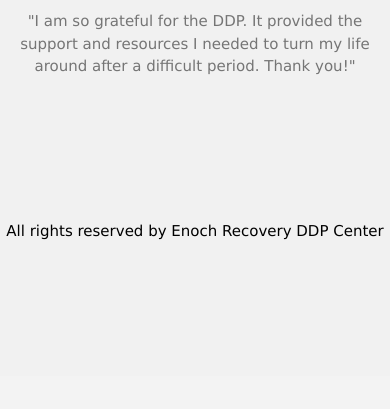
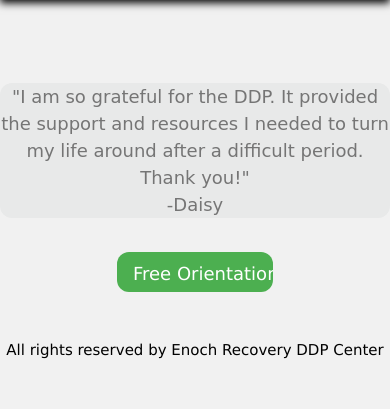
Before and after one commit to CruzPy/Enoch_Recovery, a Django app: page /testimonials/ in a window 390 px wide. Shown: the part 468-877 px from the top of the page. Before the commit the page ends 708 px from the top, so only its background shows below. Run offline with Django 4.2, Linux system fonts and the light colour scheme.

Commit message:
Fixed navbar dropdown for iphone Captioned and linked video Added more styling to webpage

```diff
--- a/EnochRecoveryApp/static/css/testimonials.css
+++ b/EnochRecoveryApp/static/css/testimonials.css
@@ -1,13 +1,22 @@
 /* CSS to make images the same size */
 .mySlides img {
-    width: 400px;
-    height: 250px;
-    /* Adjust the height as needed */
+    width: 800px;
+    height: 480px;
+    box-shadow: 0 4px 8px 0 rgba(0, 0, 0, 1);
 }
 
 /* Hide all slides by default */
 .mySlides {
     display: none;
+}
+
+.mySlides p {
+    background-color: #e8e9e9;
+    height: 30%;
+    width: 100%;
+    font-family:cursive;
+    font-size: large;
+    border-radius: 12px;
 }
 
 .video-container {
@@ -16,26 +25,17 @@
     /* 16:9 aspect ratio (9 / 16 * 100) */
     width: 100%;
     /* Occupy full width of the parent container */
-    max-width: 800px;
-    /* Set a maximum width if needed */
     margin: 0 auto;
     /* Center the container horizontally */
+    margin-top: 30px;
     margin-bottom: 50px;
 }
 
 .video-container iframe {
     position: absolute;
-    top: 0;
+    top: 0px;
     left: 0;
     width: 100%;
     height: 100%;
     box-shadow: 0 4px 8px 0 rgba(0, 0, 0, 1);
 }
-
-.mySlides img {
-    width: 800px;
-    height: 600px;
-    /* Adjust the height as needed */
-    box-shadow: 0 4px 8px 0 rgba(0, 0, 0, 1);
-    /* You can adjust the values to control the shadow's appearance */
-}
--- a/EnochRecoveryApp/templates/layout.html
+++ b/EnochRecoveryApp/templates/layout.html
@@ -17,12 +17,30 @@
     <a href="{% url 'home' %}" class="w3-bar-item w3-button">Enoch Recovery DDP</a>
     <!-- Right-sided navbar links. Hide them on small screens -->
     <div class="w3-right w3-hide-small">
-      <a href={% url 'home'%} class="w3-bar-item w3-button">About Us</a>
-      <a href={% url 'testimonials'%} class="w3-bar-item w3-button">Testimonials</a>
-      <a href={% url 'contact'%} class="w3-bar-item w3-button">Contact</a>
+      <a href="{% url 'home'%}" class="w3-bar-item w3-button">About Us</a>
+      <a href="{% url 'testimonials'%}" class="w3-bar-item w3-button">Testimonials</a>
+      <a href="{% url 'contact'%}" class="w3-bar-item w3-button">Contact</a>
+    </div>
+    <!-- Dropdown link for small screens -->
+    <div class="w3-dropdown-click w3-right w3-hide-medium w3-hide-large">
+      <button class="w3-button w3-padding-16 w3-right" onclick="toggleDropdown()">☰</button>
+      <div class="w3-dropdown-content w3-bar-block w3-card" id="myDropdown">
+        <a href="{% url 'home'%}" class="w3-bar-item w3-button">About Us</a>
+        <a href="{% url 'testimonials'%}" class="w3-bar-item w3-button">Testimonials</a>
+        <a href="{% url 'contact'%}" class="w3-bar-item w3-button">Contact</a>
+      </div>
     </div>
   </div>
 </div>
+
+<!-- Your existing JavaScript for dropdown functionality -->
+<script>
+function toggleDropdown() {
+  var dropdown = document.getElementById("myDropdown");
+  dropdown.classList.toggle("w3-show");
+}
+</script>
+
 
 <!-- Content Section -->
 <div class="w3-content fadeIn" style="max-width:1100px">
--- a/EnochRecoveryApp/templates/testimonials.html
+++ b/EnochRecoveryApp/templates/testimonials.html
@@ -6,41 +6,46 @@
 </head>
 <body>
 <!-- Testimonials Section -->
-<div class="w3-row w3-padding-64 fadeIn" id="testimonials">
-  <h1 class="w3-center">Success Stories</h1>
-  <div class="video-container">
-  <!-- Place your video iframe here -->
-  <iframe src="https://drive.google.com/file/d/1A-pwWvWQlDmdfSzftqMuhB8KWUnu_rgk/preview" frameborder="0" allow="autoplay" allowfullscreen></iframe>
+<div class="w3-row w3-center">
+  <h1 style="margin-top:100px; margin-left:auto; margin-right:auto; width:30%;" id="section">Success Stories</h1>
 </div>
 
-  <div class="w3-center w3-content w3-display-container">
+<div class="w3-row w3-center" id="testimonials">
+  <div class="w3-center video-container">
+    <iframe src="https://drive.google.com/file/d/1-ZssxxKrn4ravVORGpP9z1b9-dtK3VUx/preview" frameborder="0" allow="autoplay"></iframe>
+</div>
+
+  <div class="w3-center w3-col">
     <!-- Testimonial 1 -->
     <div class="mySlides">
       <img class="w3-hide-small" src="{% static 'images/t1.jpg' %}" alt="Testimonial 1">
-      <div class="w3-center w3-padding-16">
-        <h4>Chino</h4>
-        <p class="w3-text-grey">"The DDP was a life-changing experience. It helped me get back on track and make better choices. Highly recommended!"</p>
+      <div class="w3-left w3-padding-16">
+        <p class="w3-text-grey">"The DDP was a life-changing experience. It helped me get back on track and make better choices. Highly recommended!"<br>-Chino</p>
       </div>
     </div>
 
     <!-- Testimonial 2 -->
     <div class="mySlides">
       <img class="w3-hide-small" src="{% static 'images/t2.jpg' %}" alt="Testimonial 2">
-      <div class="w3-center w3-padding-16">
-        <h4>Daisy</h4>
-        <p class="w3-text-grey">"I am so grateful for the DDP. It provided the support and resources I needed to turn my life around after a difficult period. Thank you!"</p>
+      <div class="w3-left w3-padding-16">
+        <p class="w3-text-grey">"I am so grateful for the DDP. It provided the support and resources I needed to turn my life around after a difficult period. Thank you!"<br>-Daisy</p>
       </div>
     </div>
 
     <!-- Testimonial 3 -->
     <div class="mySlides">
       <img class="w3-hide-small" src="{% static 'images/t3.jpg' %}" alt="Testimonial 3">
-      <div class="w3-center w3-padding-16">
-        <h4>Chris</h4>
-        <p class="w3-text-grey">"Enrolling in the DDP program at Enoch Recovery was a turning point in my life. The program's supportive environment and dedicated staff helped me make positive changes and build a brighter future."</p>
+      <div class="w3-left w3-padding-16">
+        <p class="w3-text-grey">"Enrolling in the DDP program at Enoch Recovery was a turning point in my life. The program's supportive environment helped me make positive changes and build a brighter future." <br>-Chris</p>
       </div>
     </div>
 </div>
+</div>
+
+<div class="w3-center w3-row">
+  <a href={% url 'contact'%} class="w3-btn w3-green" id="contact-btn" style="width: 40%; height: 40px; border-radius: 12px; font-size: large;">Free Orientation</a>
+</div>
+
 <!-- Javascript -->
 <script src="{% static "js/imgslides.js" %}"></script>
 
```
Also changed, not shown: EnochRecoveryApp/static/css/template.css (+44 -3 lines), EnochRecoveryApp/templates/contact.html (+7 -3 lines), EnochRecoveryApp/templates/index.html (+7 -3 lines).
